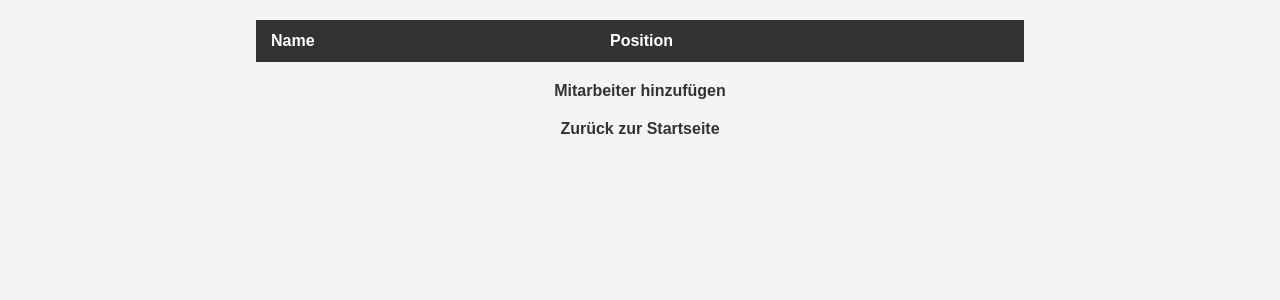
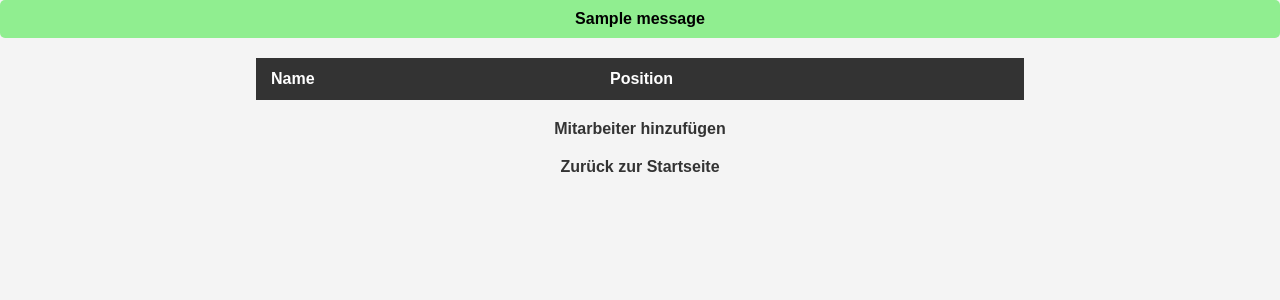
Before and after one commit to Ma-Ko-dev/Roleplay_Employee_Manager, a Flask app: page /department/1 in a window 1280 px wide. Shown: the part 77-377 px from the top of the page. Run offline with Flask 3, Linux system fonts and the light colour scheme; a user stored in the database is signed in; tables that the repository leaves empty hold one stand-in row (values such as "Sample post"); one stand-in notice (Sample message) is shown; lists and menus that the app fills with data are empty.

Commit message:
Flash message style geaendert. Flash message in department_list.html eingefuegt.

```diff
--- a/flask_app.py
+++ b/flask_app.py
@@ -103,7 +103,6 @@ def add_employee(department):
     hire_date_default = datetime.today().strftime("%d.%m.%Y")
 
     if form.validate_on_submit():
-        print("validated")
         name = form.name.data
         position = form.position.data
         ooc_age = form.ooc_age.data
--- a/static/css/styles.css
+++ b/static/css/styles.css
@@ -82,6 +82,8 @@ a:hover {
     padding: 10px;
     border-radius: 5px;
     margin-bottom: 10px;
+    font-weight: bold;
+    text-align: center;
 }
 
 .flash-message.success {
@@ -90,6 +92,8 @@ a:hover {
     padding: 10px;
     border-radius: 5px;
     margin-bottom: 10px;
+    font-weight: bold;
+    text-align: center;
 }
 
 /* Gemeinsame Styles für Eingabefelder */
--- a/templates/department_list.html
+++ b/templates/department_list.html
@@ -1,7 +1,16 @@
 {% extends "layout.html" %}
 
 {% block content %}
-
+    <!-- Hier die Flash-Nachrichten anzeigen -->
+    {% with messages = get_flashed_messages(with_categories=True) %}
+        {% if messages %}
+            <div class="flash-messages">
+                {% for category, message in messages %}
+                    <div class="flash-message {{ category }}">{{ message }}</div>
+                {% endfor %}
+            </div>
+        {% endif %}
+    {% endwith %}
 <table>
     <thead>
         <tr>
```
